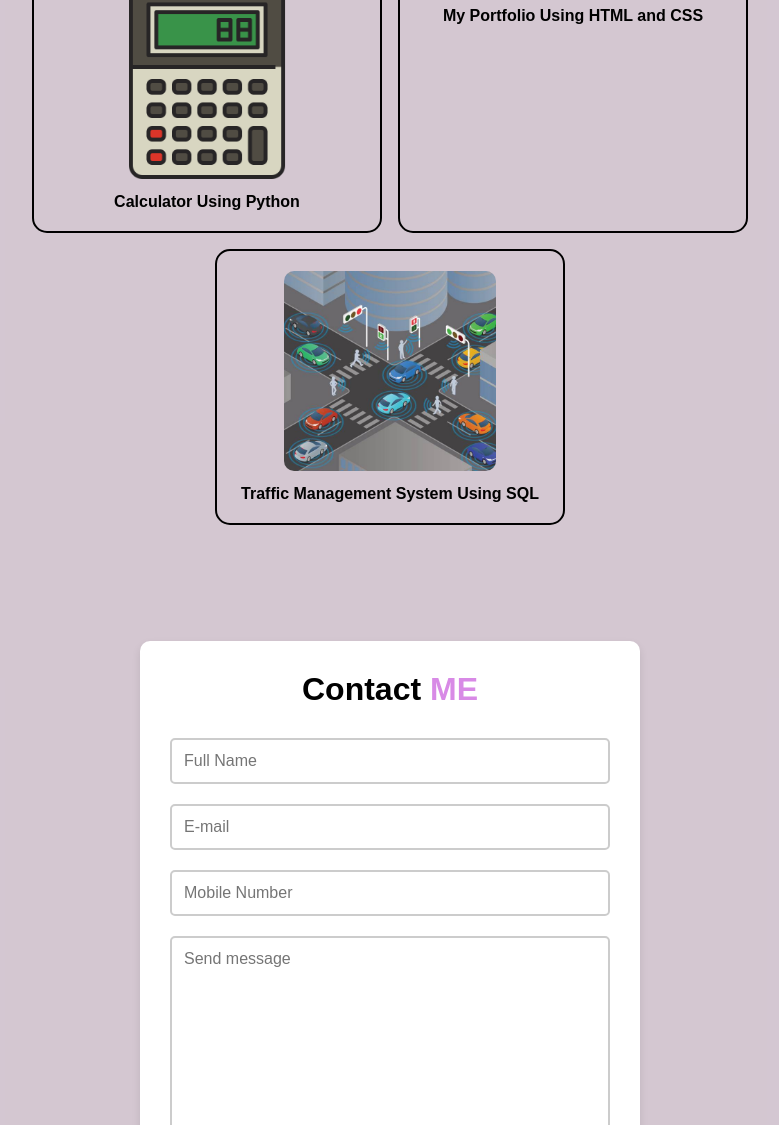
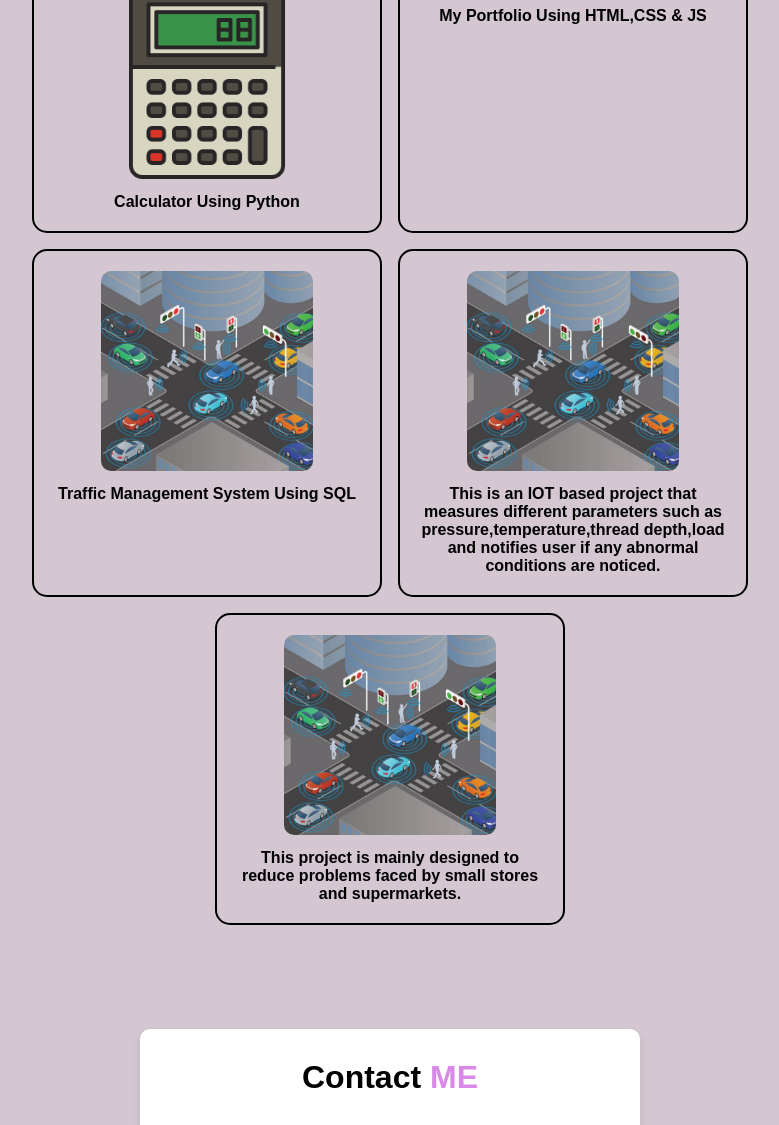
Before and after one commit to Siri-varshini-43/personal_portfolio, a plain HTML site: page index.html in a window 1280 px wide. Shown: the part 1863-2988 px from the top of the page, without its empty margins (250-1029 px from the left). Drawn offline with nearby package versions, Linux system fonts and the light colour scheme.

Commit message:
index.html

```diff
--- a/index.html
+++ b/index.html
@@ -45,7 +45,7 @@
                 <p>
                     Hi, this is M. Siri Varshini.<br>
                     I am currently pursuing B.Tech Second Year at G.Narayanamma Institute of Technology and Science for Women, specializing in Information Technology.
-                    I have a strong interest in coding and know several programming languages, including Python, C, HTML, and SQL.
+                    I have a strong interest in coding and know several programming languages, including Java,Python,C,Data structures,SQL,HTML,CSS.
                 </p>
                 <div class="myclass">
                     <a href="education.html">More about me</a>
@@ -66,11 +66,19 @@
             </div>
             <div class="project2">
                 <a href="portfolio/index.html" target="_blank"><img src="portfolio/port.png" alt="my portfolio" height="200"></a>
-                <h4>My Portfolio Using HTML and CSS</h4>
+                <h4>My Portfolio Using HTML,CSS & JS</h4>
             </div>
             <div class="project3">
                 <a href="documents/dbms_casestudy.pdf" target="_blank"><img src="portfolio/traffic.jpg" alt="traffic management system" height="200"></a>
                 <h4>Traffic Management System Using SQL</h4>
+            </div>
+            <div class="project4">
+                <a href="#" target="_blank"><img src="portfolio/traffic.jpg" alt="Tyre Maintanance for accident prevention(IOT)" height="200"></a>
+                <h4>This is an IOT based project that measures different parameters such as pressure,temperature,thread depth,load and notifies user if any abnormal conditions are noticed.</h4>
+            </div>
+            <div class="project5">
+                <a href="https://siri-varshini-43.github.io/stock_project/" target="_blank"><img src="portfolio/traffic.jpg" alt="Stock Management System" height="200"></a>
+                <h4>This project is mainly designed to reduce problems faced by small stores and supermarkets.</h4>
             </div>
         </div>
     </section>
```
